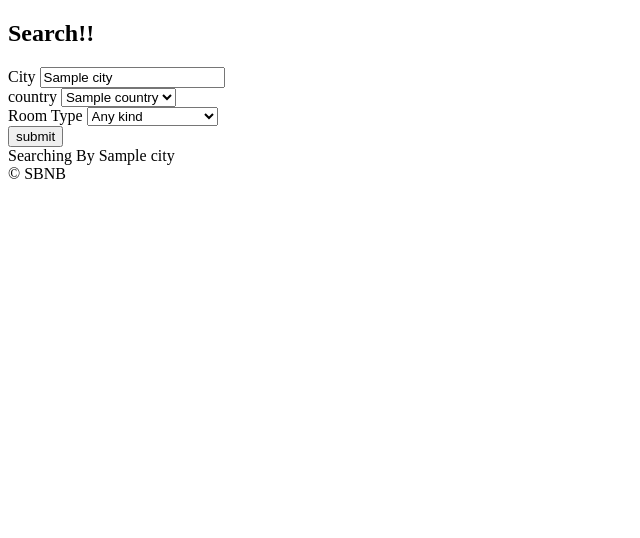
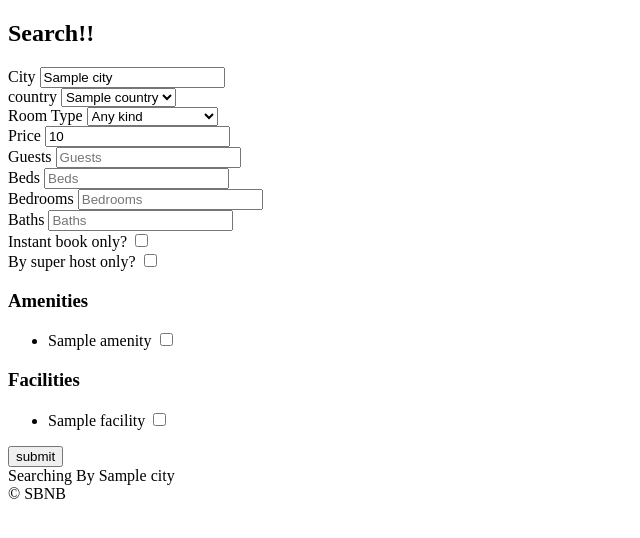
Before and after one commit to seungminyi/airbnb-clone, a Django app: template templates/rooms/search.html in a window 1280 px wide. Shown: the part 60-598 px from the top of the page, without its empty margins (0-640 px from the left). Run offline with Django 3.2, Linux system fonts and the light colour scheme; the template is opened without the code that fills it: most values are stand-ins (such as "Sample title", 1, 10 or a date in 2020).

Commit message:
finising search form

```diff
--- a/templates/rooms/search.html
+++ b/templates/rooms/search.html
@@ -34,6 +34,81 @@
             </select>
         </div>
 
+        <div>
+            <label for="price">Price</label>
+            <input value="{{price}}" type="number" name="price" id="price" placeholder="Price">
+        </div>
+
+        <div>
+            <label for="guests">Guests</label>
+            <input value="{{guests}}"type="number" name="guests" id="guests" placeholder="Guests">
+        </div>
+
+        <div>
+            <label for="beds">Beds</label>
+            <input value="{{beds}}" type="number" name="beds" id="beds" placeholder="Beds">
+        </div>
+
+        <div>
+            <label for="bedrooms">Bedrooms</label>
+            <input value="{{bedrooms}}" type="number" name="bedrooms" id="bedrooms" placeholder="Bedrooms">
+        </div>
+
+        <div>
+            <label for="baths">Baths</label>
+            <input value="{{baths}}"type="number" name="baths" id="baths" placeholder="Baths">
+        </div>
+
+        <div>
+            <label for="instant">Instant book only?</label>
+            <input type="checkbox" name="instant" id="instant" {% if instant %} checked {% endif %}>
+        </div>
+
+        <div>
+            <label for="super_host">By super host only?</label>
+            <input type="checkbox" name="super_host" id="super_host" {% if super_host %} checked {% endif %}>
+        </div>
+
+        <div>
+            <h3>Amenities</h3>
+            <ul>
+                {% for amenity in amenities %}
+                <li>
+                    <label for="a_{{amenity.pk}}">{{amenity.name}}</label>
+                    <input type="checkbox"
+                    id="a_{{amenity.pk}}"
+                    name="amenities"
+                    value="{{amenity.pk}}"
+                    {% if amenity.pk|slugify in s_amenities%}
+                        checked
+                    {% endif %}
+                    >
+                </li>
+                {% endfor %}
+            </ul>
+        </div>
+
+        <div>
+            <h3>Facilities</h3>
+            <ul>
+                {% for facility in facilities %}
+                <li>
+                    <label for="a_{{facility.pk}}">{{facility.name}}</label>
+                    <input type="checkbox"
+                    id="a_{{facility.pk}}"
+                    name="facilities"
+                    value="{{facility.pk}}"
+                    {% if facility.pk|slugify in s_facilities%}
+                        checked
+                    {% endif %}
+                    >
+                </li>
+                {% endfor %}
+            </ul>
+        </div>
+
+
+
         <button>submit</button>
     </form>
     Searching By {{city}}
```
Also changed, not shown: rooms/views.py (+28 -3 lines).
